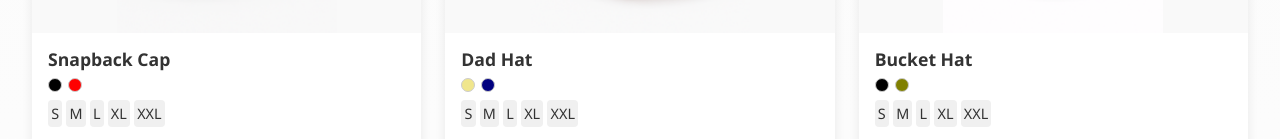
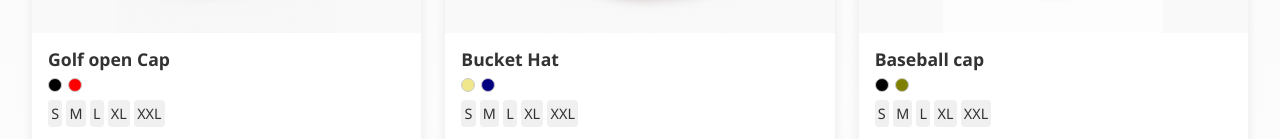
Before and after one commit to Opiii16/Prosper, a React (Create React App) app: page / in a window 1280 px wide. Shown: the part 2426-2565 px from the top of the page. Built offline with nearby package versions, Linux system fonts and the light colour scheme.

Commit message:
Update Homepage.jsx

```diff
--- a/src/components/Homepage/Homepage.jsx
+++ b/src/components/Homepage/Homepage.jsx
@@ -20,9 +20,9 @@ const Homepage = () => {
       { id: 6, name: 'Oversized Tee', price: 1800, colors: ['black', 'white'], image: '/assets/images/red jeezy.jfif' }
     ],
     caps: [
-      { id: 7, name: 'Snapback Cap', price: 800, colors: ['black', 'red'], image: '/assets/images/cap-1.png' },
-      { id: 8, name: 'Dad Hat', price: 700, colors: ['khaki', 'navy'], image: '/assets/images/cap-2.png' },
-      { id: 9, name: 'Bucket Hat', price: 900, colors: ['black', 'camo'], image: '/assets/images/cap-3.png' }
+      { id: 7, name: 'Golf open Cap', price: 800, colors: ['black', 'red'], image: '/assets/images/cap-1.png' },
+      { id: 8, name: 'Bucket Hat', price: 700, colors: ['khaki', 'navy'], image: '/assets/images/cap-2.png' },
+      { id: 9, name: 'Baseball cap ', price: 900, colors: ['black', 'camo'], image: '/assets/images/cap-3.png' }
     ],
     croptops: [
       { id: 10, name: 'Basic Crop', price: 600, colors: ['white', 'pink'], image: '/assets/images/hoodie-4.png' },
```
